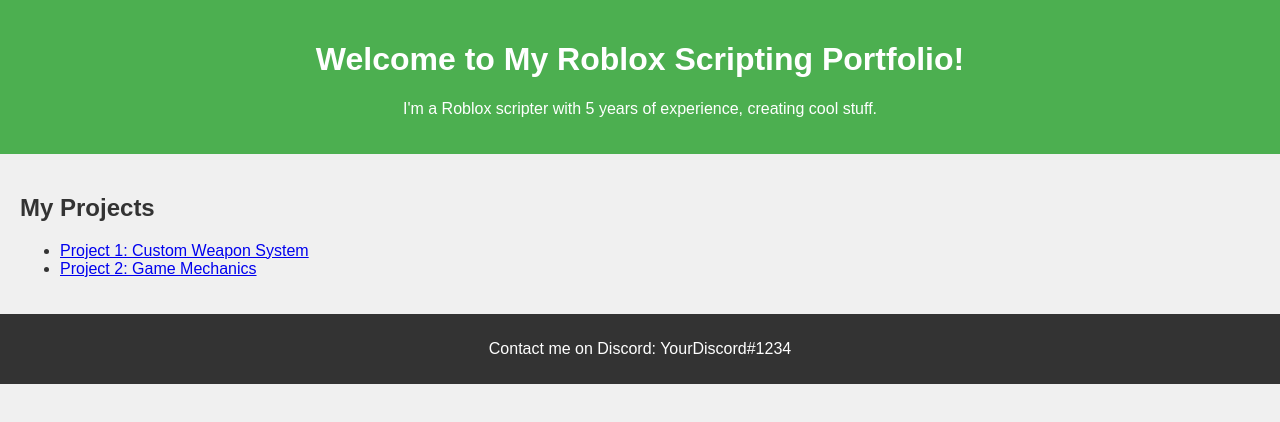
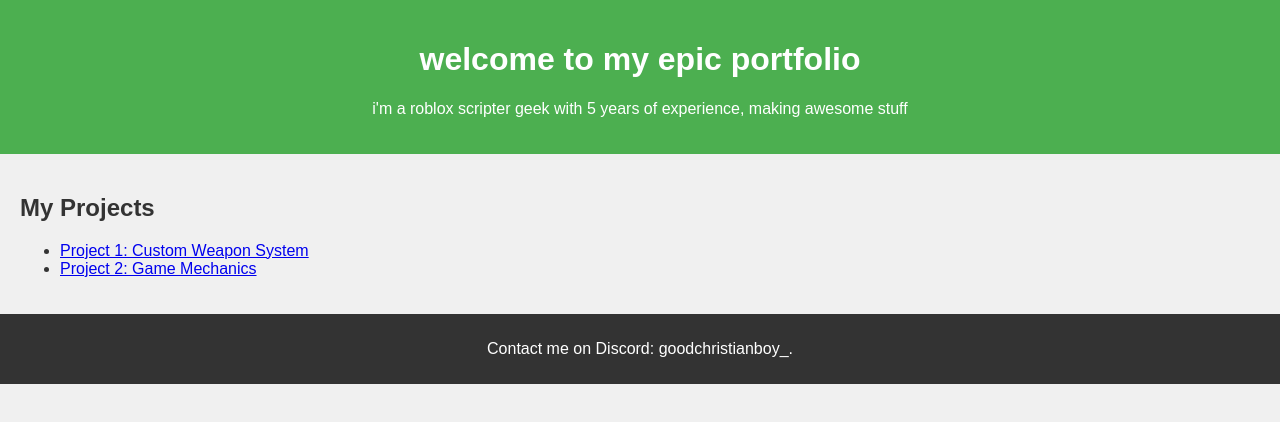
Before and after one commit to SussyBaka123432/bytebane.github.io, a plain HTML site: page index.html in a window 1280 px wide. Drawn offline with Linux system fonts and the light colour scheme.

Commit message:
Update index.html

```diff
--- a/index.html
+++ b/index.html
@@ -3,13 +3,13 @@
 <head>
     <meta charset="UTF-8">
     <meta name="viewport" content="width=device-width, initial-scale=1.0">
-    <title>Your Portfolio</title>
+    <title>Bytebane</title>
     <link rel="stylesheet" href="styles.css">
 </head>
 <body>
     <header>
-        <h1>Welcome to My Roblox Scripting Portfolio!</h1>
-        <p>I'm a Roblox scripter with 5 years of experience, creating cool stuff.</p>
+        <h1>welcome to my epic portfolio</h1>
+        <p>i'm a roblox scripter geek with 5 years of experience, making awesome stuff</p>
     </header>
     <section>
         <h2>My Projects</h2>
@@ -19,7 +19,7 @@
         </ul>
     </section>
     <footer>
-        <p>Contact me on Discord: YourDiscord#1234</p>
+        <p>Contact me on Discord: goodchristianboy_.</p>
     </footer>
 </body>
 </html>
```
